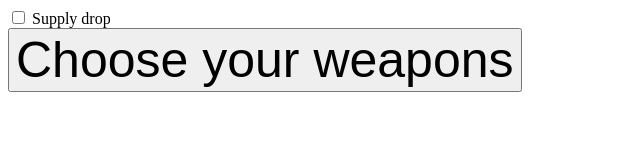
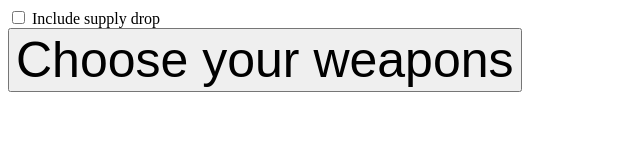
Before and after one commit to WhiteAsparagus1101/ChooseYourWeaponsForApexLegends, a plain HTML site: page index.html in a window 1280 px wide. Shown: the full height of the page, 0-640 px from the left. Drawn offline with Linux system fonts and the light colour scheme.

Commit message:
Update index.html

```diff
--- a/index.html
+++ b/index.html
@@ -10,7 +10,7 @@
 <body>
     <div>
         <input type="checkbox" id="supply_drop">
-        <label for="supply_drop">Supply drop</label>
+        <label for="supply_drop">Include supply drop</label>
     </div>
 
 
```
